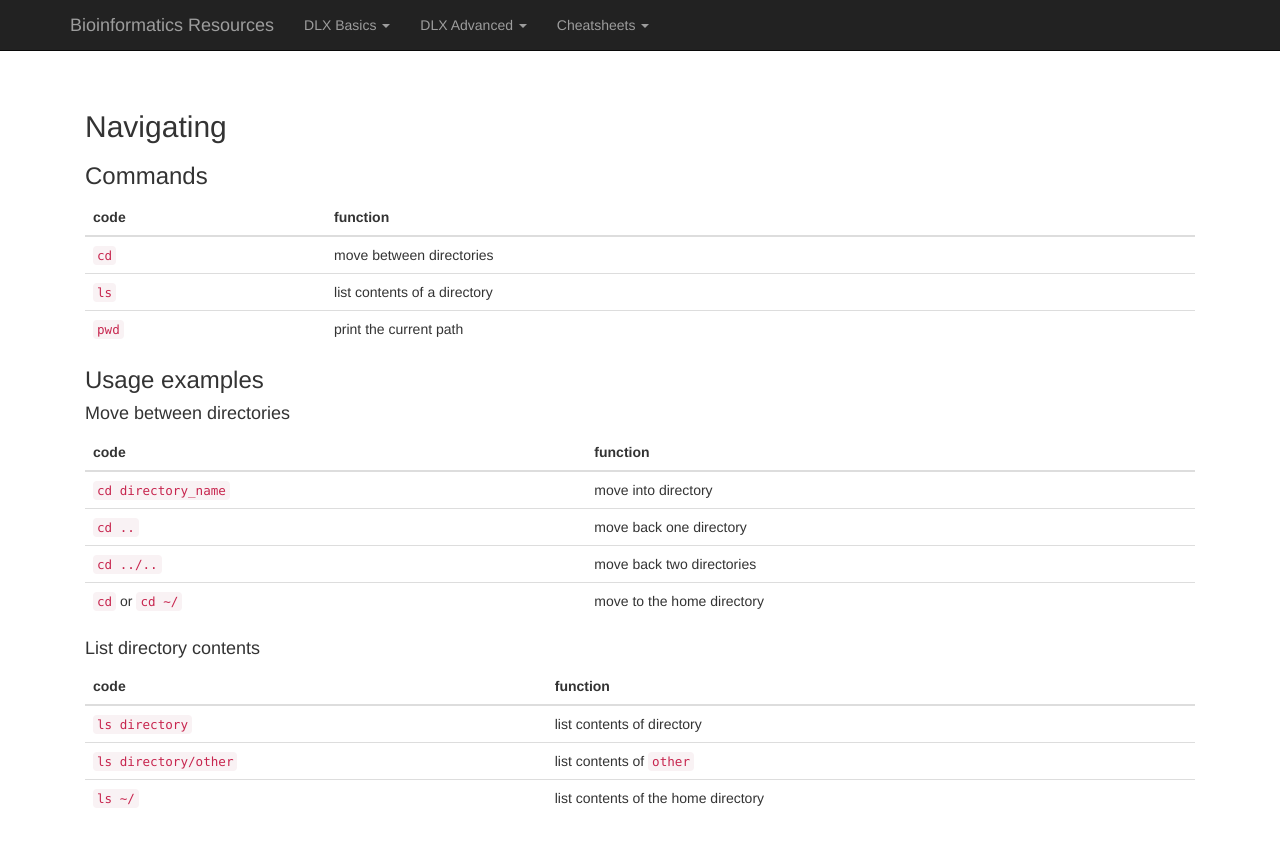
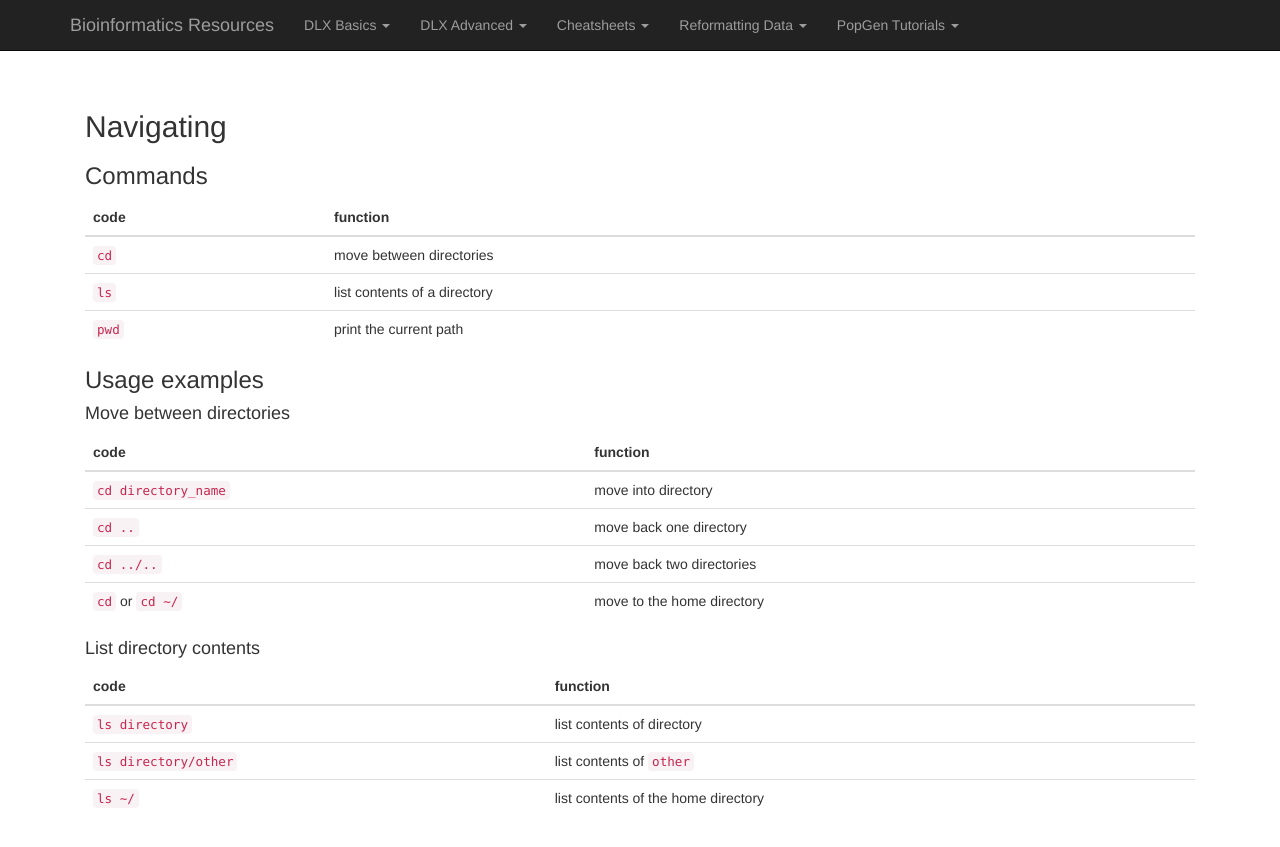
Before and after one commit to karajones/karajones.github.io, a Jekyll site: the page built from commands/basics2.md, in a window 1280 px wide. Shown: the top 847 px of the page. Built offline with Jekyll 4.4.1, drawn with Linux system fonts in a browser that asks for light colours; nearby versions of some CDN libraries; our own code applies the rules of GitHub Pages for plain Markdown files.

Commit message:
Update default.html

```diff
--- a/_layouts/default.html
+++ b/_layouts/default.html
@@ -53,6 +53,16 @@
             <li><a href="/commands/basics5">Uncompressing and compressing</a></li>
             <li><a href="/commands/basics6">DO NOT USE</a></li>
           </ul>
+             <li class="dropdown">
+          <a href="#" class="dropdown-toggle" data-toggle="dropdown" role="button" aria-haspopup="true" aria-expanded="false">Reformatting Data <span class="caret"></span></a>
+          <ul class="dropdown-menu">
+            <li><a href="/convert/admixture">Admixture</a></li>
+          </ul>
+             <li class="dropdown">
+          <a href="#" class="dropdown-toggle" data-toggle="dropdown" role="button" aria-haspopup="true" aria-expanded="false">PopGen Tutorials <span class="caret"></span></a>
+          <ul class="dropdown-menu">
+            <li><a href="#">Under construction</a></li>
+          </ul>
         </div><!--/.nav-collapse -->
       </div>
     </nav>
```
